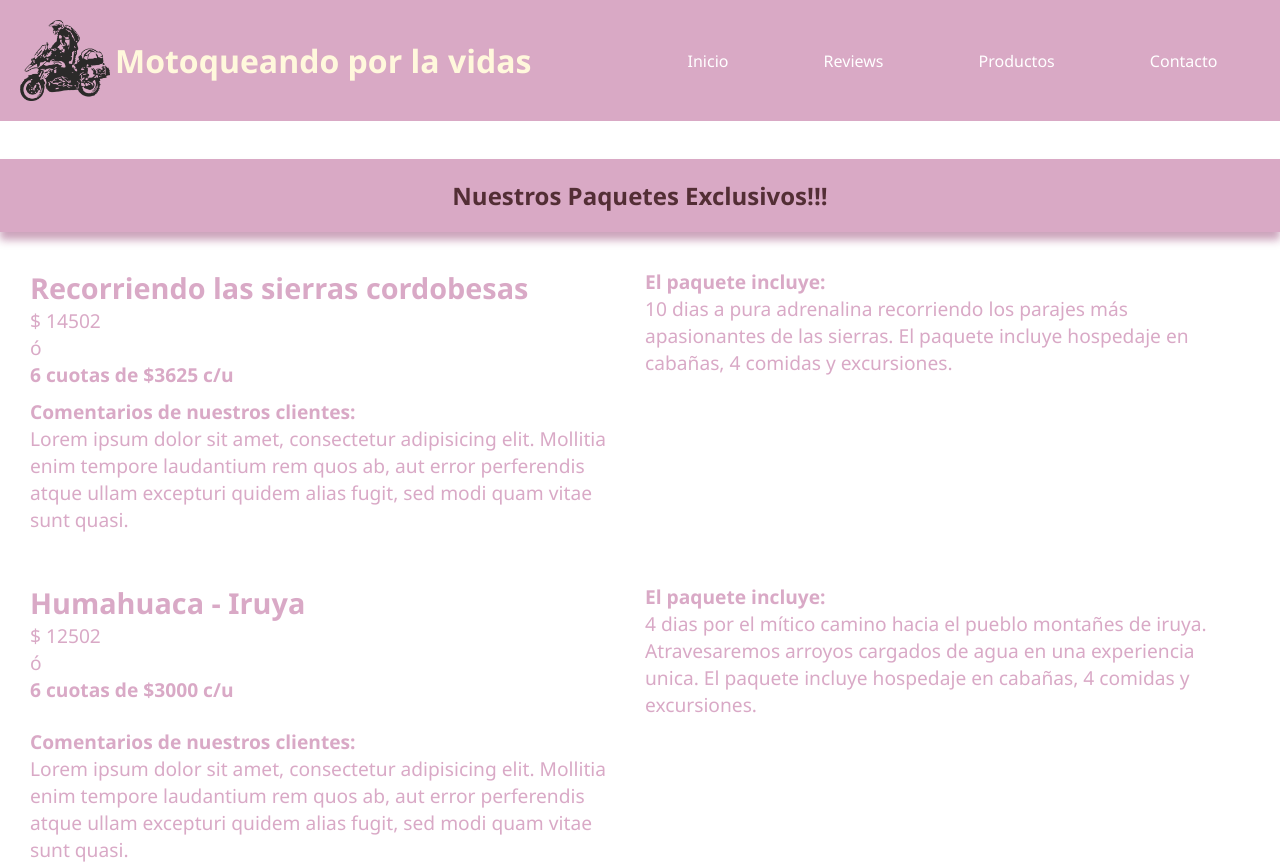
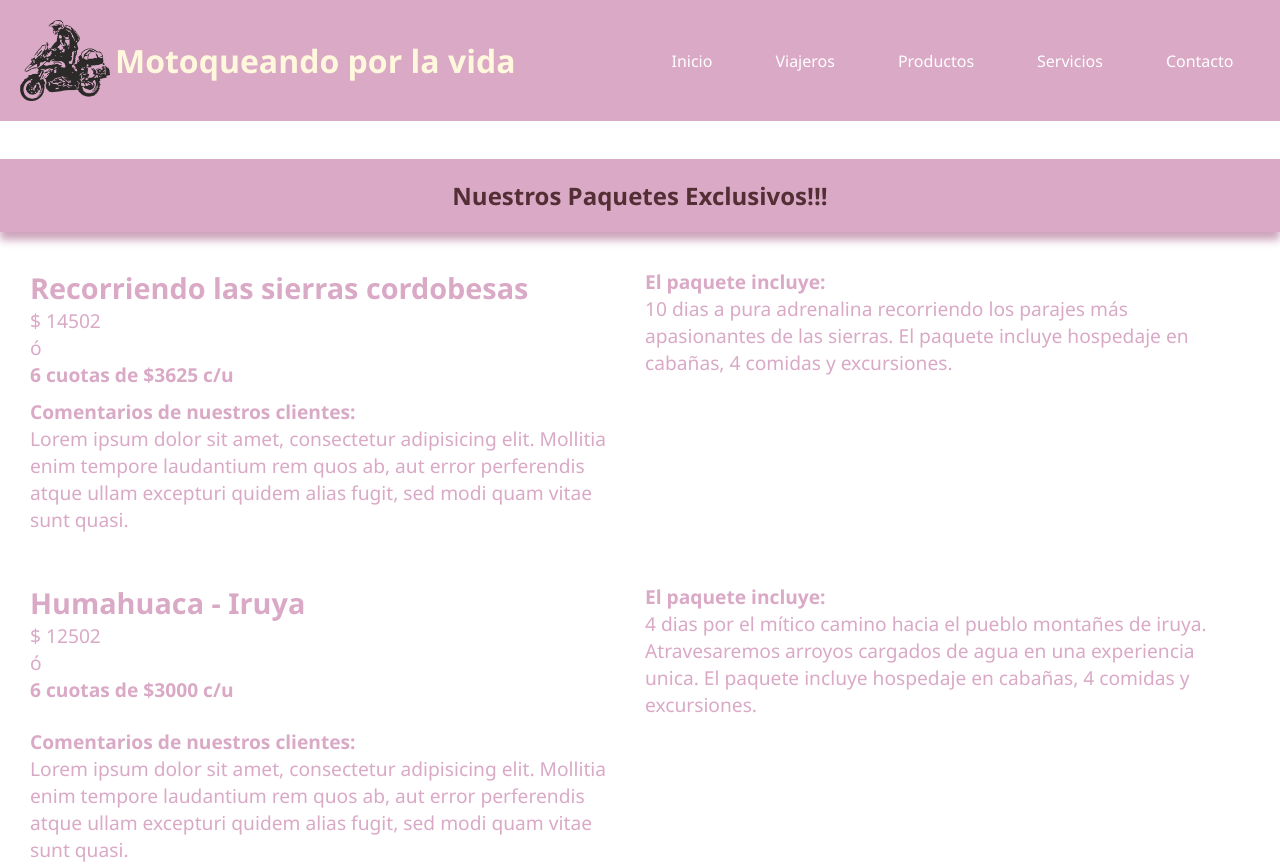
Before and after one commit to esebas/33035_segunda_pre-entrega, a website: page pages/servicios.html in a window 1280 px wide. Shown: the top 866 px of the page. Drawn offline with Linux system fonts and the light colour scheme; a web font is replaced by a local one.

Commit message:
Entregable 3: Entrega final

```diff
--- a/pages/servicios.html
+++ b/pages/servicios.html
@@ -20,14 +20,15 @@
 
         <div class="header__logo">
             <img src="../assets/img/logo.png" alt="">
-            <h1>Motoqueando por la vidas</h1>
+            <h1>Motoqueando por la vida</h1>
         </div>
         <nav class="header__nav">
             <ul>
-                <li><a href="../index.html" class="nav-link-2">Inicio</a></li>
-                <li><a href="../index.html" class="nav-link-2">Reviews</a> </li>
-                <li><a href="./productos.html" class="nav-link-2">Productos</a></li>
-                <li><a href="./contacto.html" class="nav-link-2">Contacto</a></li>
+                <li><a href="../index.html" class="nav-link">Inicio</a></li>
+                <li><a href="./viajeros.html" class="nav-link">Viajeros</a></li>
+                <li><a href="./productos.html" class="nav-link">Productos</a></li>
+                <li><a href="./servicios.html" class="nav-link">Servicios</a></li>
+                <li><a href="./contacto.html" class="nav-link">Contacto</a></li>
             </ul>
         </nav>
 
```
Also changed, not shown: pages/contacto.html (+1 -0 lines), pages/productos.html (+5 -5 lines).
